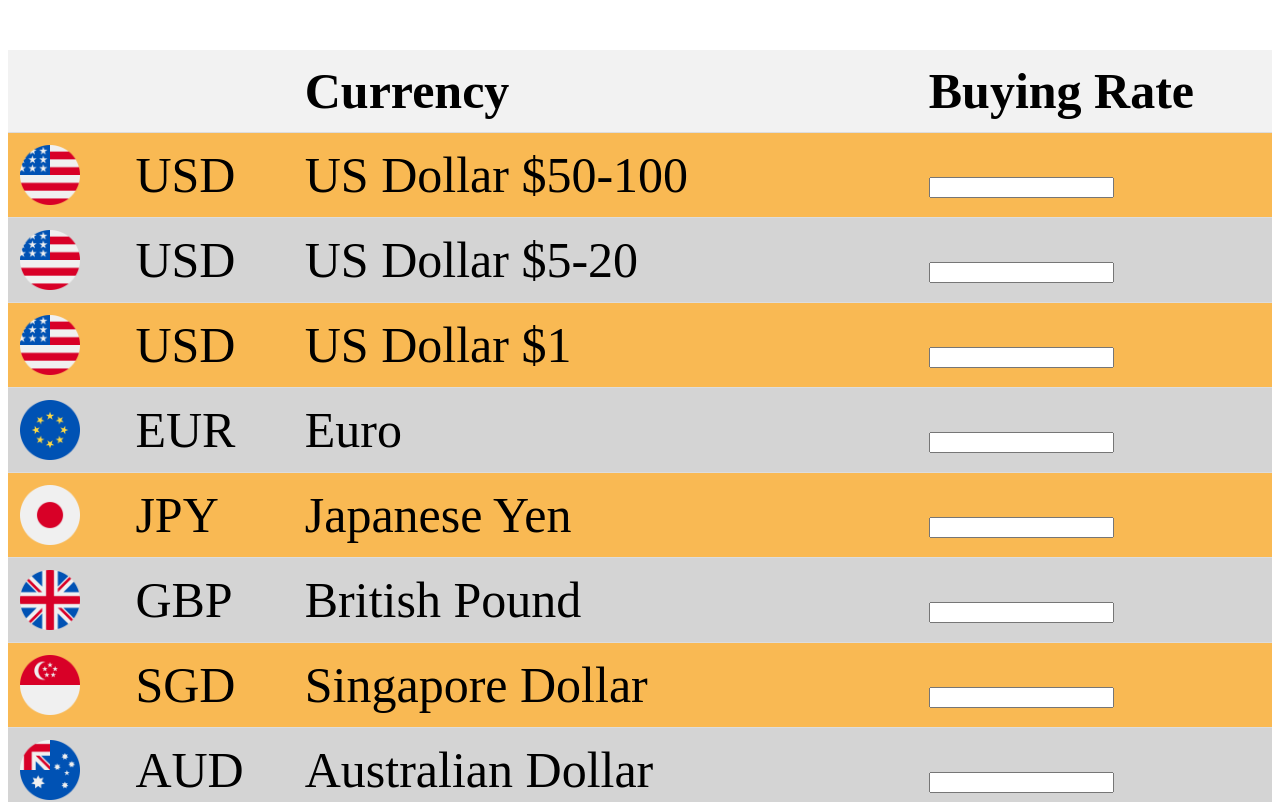
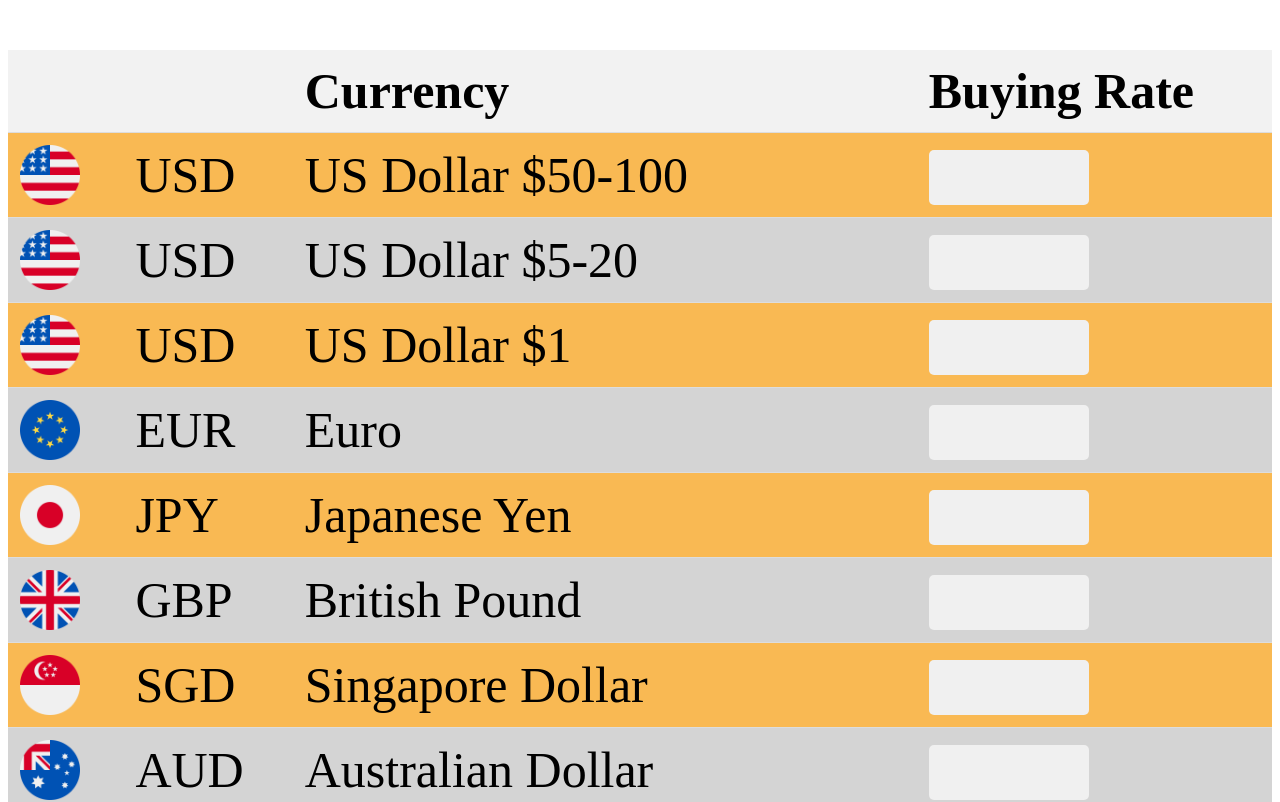
Before and after one commit to realpantagon/PeterEx, a Next.js app in the folder peterex/: page / in a window 1280 px wide. Shown: the top 802 px of the page. Built offline with nearby package versions, Linux system fonts and the light colour scheme.

Commit message:
add classname

```diff
--- a/peterex/src/pages/index.js
+++ b/peterex/src/pages/index.js
@@ -70,6 +70,7 @@ export default function Home() {
                   onChange={(event) =>
                     handleBuyingRateChange(index, event.target.value)
                   }
+                  className="input"
                 />
               </td>
             </tr>
```
